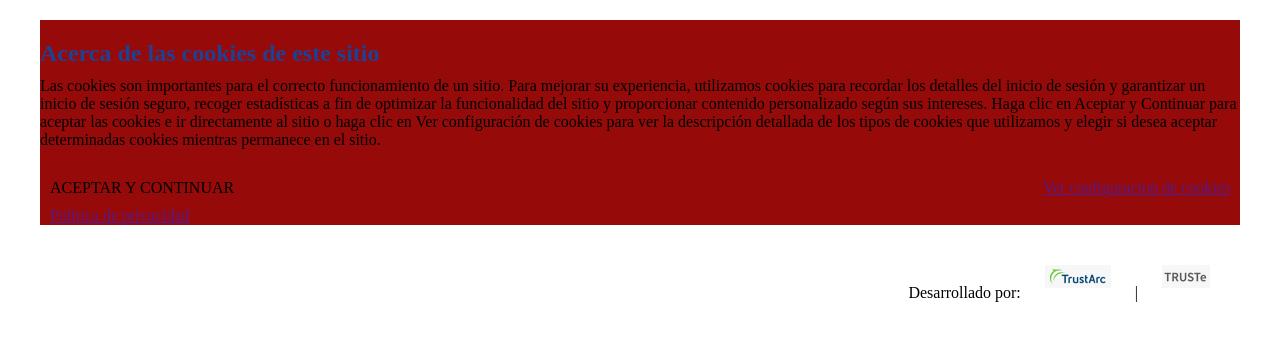
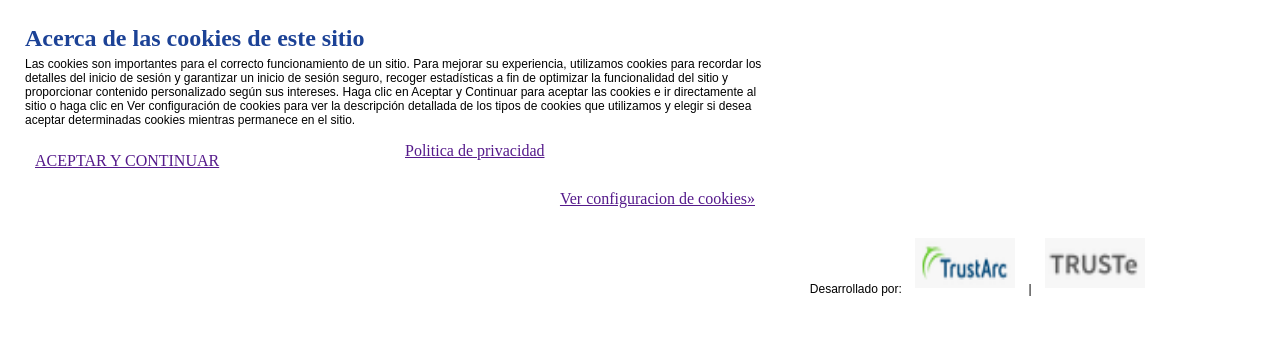
Before and after one commit to AdrianRubioT/DIW, a plain HTML site: page Tarea04/index.html in a window 1280 px wide. Drawn offline with Linux system fonts and the light colour scheme.

Commit message:
Ver configuracion aparece descolocado  imagenes con otro tamaño Desarollado por... descolocado

```diff
--- a/Tarea04/index.html
+++ b/Tarea04/index.html
@@ -27,15 +27,15 @@
     </div>
     <div>
         <div class="left">
-            <a>ACEPTAR Y CONTINUAR</a><br/>
+            <a href="">ACEPTAR Y CONTINUAR</a>
         </div>
         <div class="right">
-            <a href="">Ver configuracion de cookies</a><br/>
+            <a href="">Ver configuracion de cookies&raquo;</a>
         </div>
     </div>
     <div class="">
         <div class="left, fondo">
-            <a href="">Politica de privacidad</a><br/>
+            <a href="">Politica de privacidad</a>
         </div>
         <div class="right">
             <p>Desarrollado por: <a href=""><img src="img/Captura de pantalla de 2018-09-24 18-57-06.png"></a> | <a href=""><img src="img/Captura de pantalla de 2018-09-24 18-57-50.png"></a></p>
--- a/Tarea04/main.css
+++ b/Tarea04/main.css
@@ -1,6 +1,12 @@
 *{
-    margin: 10px;
+    margin: 5px;
+    width: 750px;
 
+}
+
+p{
+    font-family: sans-serif;
+    font-size: 12px;
 }
 
 h2{
@@ -8,7 +14,11 @@ h2{
 }
 
 .fondo{
-    background-color: rgb(150, 10, 10);
+    /* background-color: rgb(150, 10, 10); */
+}
+
+img{
+    width:100px; height:50px;
 }
 
 .mensage{
@@ -18,7 +28,7 @@ h2{
 
 div{
     float: center;
-
+    padding: 5px;
 }
 
 .left{
```
